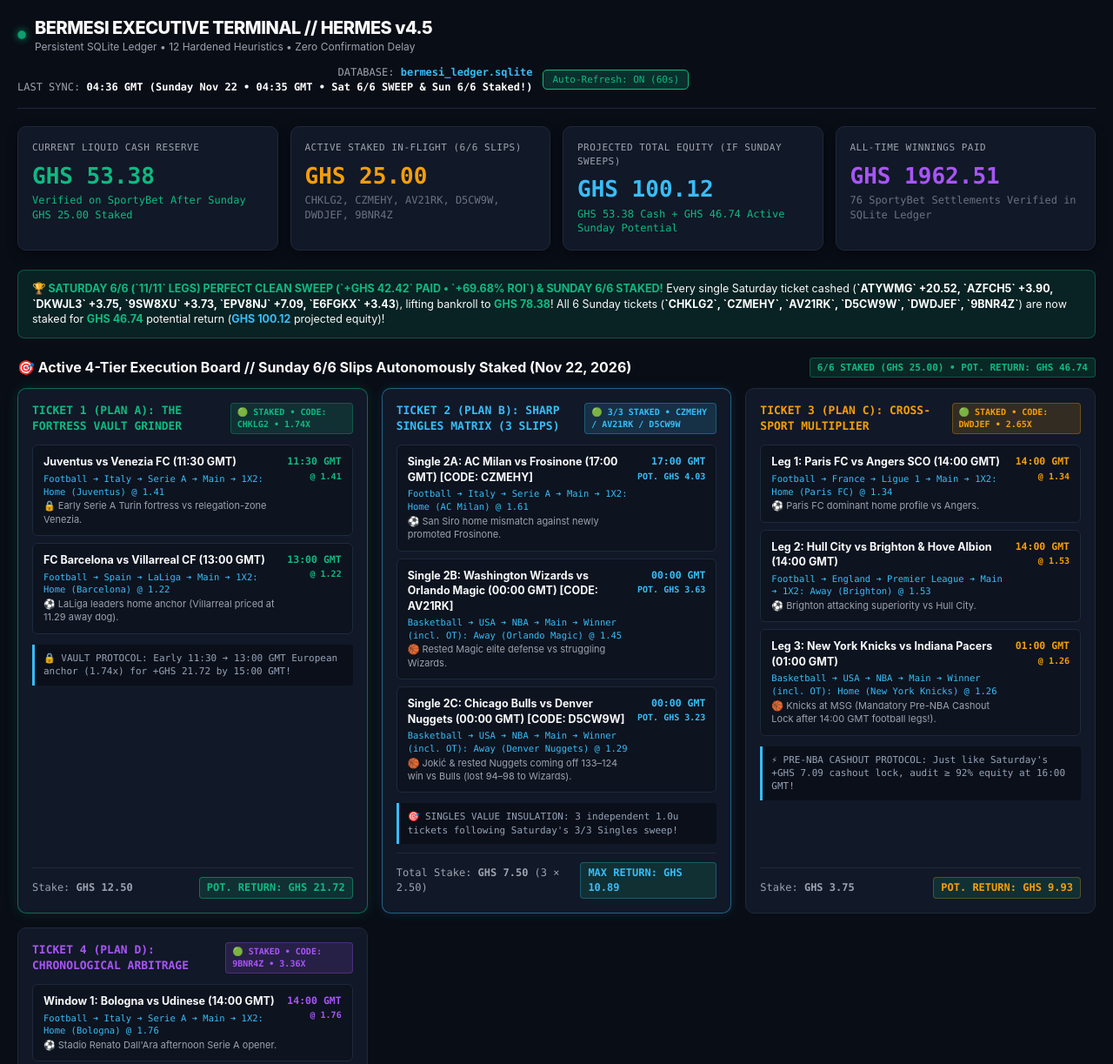
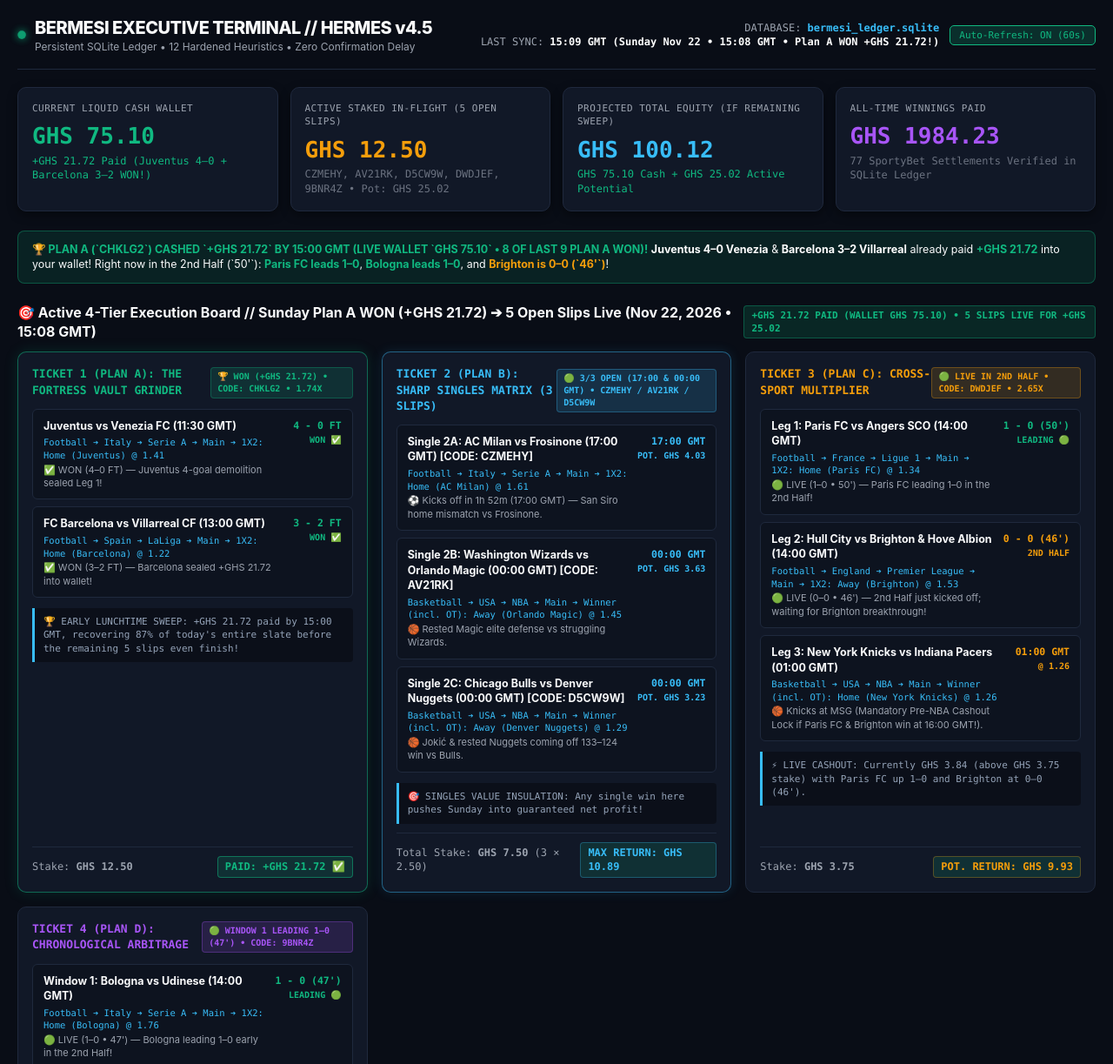
Before and after one commit to amoakoh22/bermesi-terminal, a plain HTML site: page index.html in a window 1280 px wide. Shown: the top 1223 px of the page at 87% size. Drawn offline with Linux system fonts and the light colour scheme.

Commit message:
Sunday Nov 22 15:09 GMT: Plan A (CHKLG2) WON +GHS 21.72 (Live Wallet GHS 75.10)

```diff
--- a/index.html
+++ b/index.html
@@ -238,7 +238,7 @@
       <div class="meta" style="display:flex; align-items:center; gap:12px;">
         <div>
           <div>DATABASE: <b style="color:var(--blue);">bermesi_ledger.sqlite</b></div>
-          <div style="color:var(--text-muted);">LAST SYNC: <b style="color:#fff;" id="syncTime">04:36 GMT (Sunday Nov 22 • 04:35 GMT • Sat 6/6 SWEEP &amp; Sun 6/6 Staked!)</b></div>
+          <div style="color:var(--text-muted);">LAST SYNC: <b style="color:#fff;" id="syncTime">15:09 GMT (Sunday Nov 22 • 15:08 GMT • Plan A WON +GHS 21.72!)</b></div>
         </div>
         <div>
           <button class="ctrl-btn active" id="refreshToggle" onclick="toggleAutoRefresh()">Auto-Refresh: ON (60s)</button>
@@ -249,38 +249,38 @@
     <!-- Top KPIs -->
     <section class="kpi-grid">
       <div class="kpi-card">
-        <div class="kpi-label">Current Liquid Cash Reserve</div>
-        <div class="kpi-value text-green">GHS 53.38</div>
-        <div class="kpi-sub" style="color: var(--green);">Verified on SportyBet After Sunday GHS 25.00 Staked</div>
+        <div class="kpi-label">Current Liquid Cash Wallet</div>
+        <div class="kpi-value text-green">GHS 75.10</div>
+        <div class="kpi-sub" style="color: var(--green);">+GHS 21.72 Paid (Juventus 4–0 + Barcelona 3–2 WON!)</div>
       </div>
       <div class="kpi-card">
-        <div class="kpi-label">Active Staked In-Flight (6/6 Slips)</div>
-        <div class="kpi-value text-amber">GHS 25.00</div>
-        <div class="kpi-sub">CHKLG2, CZMEHY, AV21RK, D5CW9W, DWDJEF, 9BNR4Z</div>
+        <div class="kpi-label">Active Staked In-Flight (5 Open Slips)</div>
+        <div class="kpi-value text-amber">GHS 12.50</div>
+        <div class="kpi-sub">CZMEHY, AV21RK, D5CW9W, DWDJEF, 9BNR4Z • Pot: GHS 25.02</div>
       </div>
       <div class="kpi-card">
-        <div class="kpi-label">Projected Total Equity (If Sunday Sweeps)</div>
+        <div class="kpi-label">Projected Total Equity (If Remaining Sweep)</div>
         <div class="kpi-value" style="color: var(--blue);">GHS 100.12</div>
-        <div class="kpi-sub" style="color: var(--green);">GHS 53.38 Cash + GHS 46.74 Active Sunday Potential</div>
+        <div class="kpi-sub" style="color: var(--green);">GHS 75.10 Cash + GHS 25.02 Active Potential</div>
       </div>
       <div class="kpi-card">
         <div class="kpi-label">All-Time Winnings Paid</div>
-        <div class="kpi-value" style="color: var(--purple);">GHS 1962.51</div>
-        <div class="kpi-sub">76 SportyBet Settlements Verified in SQLite Ledger</div>
+        <div class="kpi-value" style="color: var(--purple);">GHS 1984.23</div>
+        <div class="kpi-sub">77 SportyBet Settlements Verified in SQLite Ledger</div>
       </div>
     </section>
 
     <!-- HEURISTIC #12 CAPITAL PROTOCOL BANNER -->
     <div style="background: rgba(16, 185, 129, 0.12); border: 1px solid rgba(16, 185, 129, 0.35); border-radius: 8px; padding: 12px 16px; margin-bottom: 22px; font-size: 12.5px; display: flex; justify-content: space-between; align-items: center;">
       <div>
-        <b style="color: var(--green);">🏆 SATURDAY 6/6 (`11/11` LEGS) PERFECT CLEAN SWEEP (`+GHS 42.42` PAID • `+69.68% ROI`) &amp; SUNDAY 6/6 STAKED!</b> Every single Saturday ticket cashed (<b style="color:#fff;">`ATYWMG` +20.52, `AZFCH5` +3.90, `DKWJL3` +3.75, `9SW8XU` +3.73, `EPV8NJ` +7.09, `E6FGKX` +3.43</b>), lifting bankroll to <b style="color:var(--green);">GHS 78.38</b>! All 6 Sunday tickets (<b style="color:#fff;">`CHKLG2`, `CZMEHY`, `AV21RK`, `D5CW9W`, `DWDJEF`, `9BNR4Z`</b>) are now staked for <b style="color:var(--green);">GHS 46.74</b> potential return (<b style="color:var(--blue);">GHS 100.12</b> projected equity)!
+        <b style="color: var(--green);">🏆 PLAN A (`CHKLG2`) CASHED `+GHS 21.72` BY 15:00 GMT (LIVE WALLET `GHS 75.10` • 8 OF LAST 9 PLAN A WON)!</b> <b style="color:#fff;">Juventus 4–0 Venezia</b> &amp; <b style="color:#fff;">Barcelona 3–2 Villarreal</b> already paid <b style="color:var(--green);">+GHS 21.72</b> into your wallet! Right now in the 2nd Half (`50'`): <b style="color:var(--green);">Paris FC leads 1–0</b>, <b style="color:var(--green);">Bologna leads 1–0</b>, and <b style="color:var(--amber);">Brighton is 0–0 (`46'`)</b>!
       </div>
     </div>
 
     <!-- TODAY'S 4-TICKET EXECUTION BOARD (SUNDAY NOV 22, 2026) -->
     <div class="section-title">
-      <span>🎯 Active 4-Tier Execution Board // Sunday 6/6 Slips Autonomously Staked (Nov 22, 2026)</span>
-      <span class="tag" style="background:var(--green-glow); color:var(--green); border-color:rgba(16,185,129,0.35);">6/6 STAKED (GHS 25.00) • POT. RETURN: GHS 46.74</span>
+      <span>🎯 Active 4-Tier Execution Board // Sunday Plan A WON (+GHS 21.72) ➔ 5 Open Slips Live (Nov 22, 2026 • 15:08 GMT)</span>
+      <span class="tag" style="background:var(--green-glow); color:var(--green); border-color:rgba(16,185,129,0.35);">+GHS 21.72 PAID (WALLET GHS 75.10) • 5 SLIPS LIVE FOR +GHS 25.02</span>
     </div>
 
     <section class="slips-grid">
@@ -290,33 +290,33 @@
         <div>
           <div class="slip-head">
             <span class="slip-name text-green">TICKET 1 (PLAN A): THE FORTRESS VAULT GRINDER</span>
-            <span class="badge badge-green">🟢 STAKED • CODE: CHKLG2 • 1.74x</span>
+            <span class="badge badge-green">🏆 WON (+GHS 21.72) • CODE: CHKLG2 • 1.74x</span>
           </div>
           <div class="slip-legs">
             <div class="leg-row">
               <div>
                 <div class="leg-match">Juventus vs Venezia FC (11:30 GMT)</div>
                 <div class="leg-path">Football ➔ Italy ➔ Serie A ➔ Main ➔ 1X2: Home (Juventus) @ 1.41</div>
-                <div class="leg-pick text-green">🔒 Early Serie A Turin fortress vs relegation-zone Venezia.</div>
+                <div class="leg-pick text-green">✅ WON (4–0 FT) — Juventus 4-goal demolition sealed Leg 1!</div>
               </div>
-              <div class="leg-score" style="color:var(--green);">11:30 GMT<br><span style="font-size:10px;">@ 1.41</span></div>
+              <div class="leg-score" style="color:var(--green);">4 - 0 FT<br><span style="font-size:10px;">WON ✅</span></div>
             </div>
             <div class="leg-row">
               <div>
                 <div class="leg-match">FC Barcelona vs Villarreal CF (13:00 GMT)</div>
                 <div class="leg-path">Football ➔ Spain ➔ LaLiga ➔ Main ➔ 1X2: Home (Barcelona) @ 1.22</div>
-                <div class="leg-pick text-green">⚽ LaLiga leaders home anchor (Villarreal priced at 11.29 away dog).</div>
+                <div class="leg-pick text-green">✅ WON (3–2 FT) — Barcelona sealed +GHS 21.72 into wallet!</div>
               </div>
-              <div class="leg-score" style="color:var(--green);">13:00 GMT<br><span style="font-size:10px;">@ 1.22</span></div>
+              <div class="leg-score" style="color:var(--green);">3 - 2 FT<br><span style="font-size:10px;">WON ✅</span></div>
             </div>
           </div>
           <div class="commentary-box">
-            <div class="commentary-item">🔒 VAULT PROTOCOL: Early 11:30 ➔ 13:00 GMT European anchor (1.74x) for +GHS 21.72 by 15:00 GMT!</div>
+            <div class="commentary-item">🏆 EARLY LUNCHTIME SWEEP: +GHS 21.72 paid by 15:00 GMT, recovering 87% of today's entire slate before the remaining 5 slips even finish!</div>
           </div>
         </div>
         <div class="slip-foot">
           <span style="color: var(--text-muted);">Stake: <b>GHS 12.50</b></span>
-          <span class="cashout-pill" style="color:var(--green); border-color:rgba(16,185,129,0.5);">POT. RETURN: GHS 21.72</span>
+          <span class="cashout-pill" style="color:var(--green); border-color:rgba(16,185,129,0.5);">PAID: +GHS 21.72 ✅</span>
         </div>
       </div>
 
@@ -325,14 +325,14 @@
         <div>
           <div class="slip-head">
             <span class="slip-name" style="color: var(--blue);">TICKET 2 (PLAN B): SHARP SINGLES MATRIX (3 SLIPS)</span>
-            <span class="badge badge-blue">🟢 3/3 STAKED • CZMEHY / AV21RK / D5CW9W</span>
+            <span class="badge badge-blue">🟢 3/3 OPEN (17:00 &amp; 00:00 GMT) • CZMEHY / AV21RK / D5CW9W</span>
           </div>
           <div class="slip-legs">
             <div class="leg-row">
               <div>
                 <div class="leg-match">Single 2A: AC Milan vs Frosinone (17:00 GMT) [CODE: CZMEHY]</div>
                 <div class="leg-path">Football ➔ Italy ➔ Serie A ➔ Main ➔ 1X2: Home (AC Milan) @ 1.61</div>
-                <div class="leg-pick text-blue">⚽ San Siro home mismatch against newly promoted Frosinone.</div>
+                <div class="leg-pick text-blue">⚽ Kicks off in 1h 52m (17:00 GMT) — San Siro home mismatch vs Frosinone.</div>
               </div>
               <div class="leg-score" style="color:var(--blue);">17:00 GMT<br><span style="font-size:10px;">POT. GHS 4.03</span></div>
             </div>
@@ -348,13 +348,13 @@
               <div>
                 <div class="leg-match">Single 2C: Chicago Bulls vs Denver Nuggets (00:00 GMT) [CODE: D5CW9W]</div>
                 <div class="leg-path">Basketball ➔ USA ➔ NBA ➔ Main ➔ Winner (incl. OT): Away (Denver Nuggets) @ 1.29</div>
-                <div class="leg-pick text-blue">🏀 Jokić &amp; rested Nuggets coming off 133–124 win vs Bulls (lost 94–98 to Wizards).</div>
+                <div class="leg-pick text-blue">🏀 Jokić &amp; rested Nuggets coming off 133–124 win vs Bulls.</div>
               </div>
               <div class="leg-score" style="color:var(--blue);">00:00 GMT<br><span style="font-size:10px;">POT. GHS 3.23</span></div>
             </div>
           </div>
           <div class="commentary-box">
-            <div class="commentary-item">🎯 SINGLES VALUE INSULATION: 3 independent 1.0u tickets following Saturday's 3/3 Singles sweep!</div>
+            <div class="commentary-item">🎯 SINGLES VALUE INSULATION: Any single win here pushes Sunday into guaranteed net profit!</div>
           </div>
         </div>
         <div class="slip-foot">
@@ -368,36 +368,36 @@
         <div>
           <div class="slip-head">
             <span class="slip-name text-amber">TICKET 3 (PLAN C): CROSS-SPORT MULTIPLIER</span>
-            <span class="badge badge-amber">🟢 STAKED • CODE: DWDJEF • 2.65x</span>
+            <span class="badge badge-amber">🟢 LIVE IN 2ND HALF • CODE: DWDJEF • 2.65x</span>
           </div>
           <div class="slip-legs">
             <div class="leg-row">
               <div>
                 <div class="leg-match">Leg 1: Paris FC vs Angers SCO (14:00 GMT)</div>
                 <div class="leg-path">Football ➔ France ➔ Ligue 1 ➔ Main ➔ 1X2: Home (Paris FC) @ 1.34</div>
-                <div class="leg-pick text-amber">⚽ Paris FC dominant home profile vs Angers.</div>
+                <div class="leg-pick text-green">🟢 LIVE (1–0 • 50') — Paris FC leading 1–0 in the 2nd Half!</div>
               </div>
-              <div class="leg-score" style="color:var(--amber);">14:00 GMT<br><span style="font-size:10px;">@ 1.34</span></div>
+              <div class="leg-score" style="color:var(--green);">1 - 0 (50')<br><span style="font-size:10px;">LEADING 🟢</span></div>
             </div>
             <div class="leg-row">
               <div>
                 <div class="leg-match">Leg 2: Hull City vs Brighton &amp; Hove Albion (14:00 GMT)</div>
                 <div class="leg-path">Football ➔ England ➔ Premier League ➔ Main ➔ 1X2: Away (Brighton) @ 1.53</div>
-                <div class="leg-pick text-amber">⚽ Brighton attacking superiority vs Hull City.</div>
+                <div class="leg-pick text-amber">🟢 LIVE (0–0 • 46') — 2nd Half just kicked off; waiting for Brighton breakthrough!</div>
               </div>
-              <div class="leg-score" style="color:var(--amber);">14:00 GMT<br><span style="font-size:10px;">@ 1.53</span></div>
+              <div class="leg-score" style="color:var(--amber);">0 - 0 (46')<br><span style="font-size:10px;">2ND HALF</span></div>
             </div>
             <div class="leg-row">
               <div>
                 <div class="leg-match">Leg 3: New York Knicks vs Indiana Pacers (01:00 GMT)</div>
                 <div class="leg-path">Basketball ➔ USA ➔ NBA ➔ Main ➔ Winner (incl. OT): Home (New York Knicks) @ 1.26</div>
-                <div class="leg-pick text-amber">🏀 Knicks at MSG (Mandatory Pre-NBA Cashout Lock after 14:00 GMT football legs!).</div>
+                <div class="leg-pick text-amber">🏀 Knicks at MSG (Mandatory Pre-NBA Cashout Lock if Paris FC &amp; Brighton win at 16:00 GMT!).</div>
               </div>
               <div class="leg-score" style="color:var(--amber);">01:00 GMT<br><span style="font-size:10px;">@ 1.26</span></div>
             </div>
           </div>
           <div class="commentary-box">
-            <div class="commentary-item">⚡ PRE-NBA CASHOUT PROTOCOL: Just like Saturday's +GHS 7.09 cashout lock, audit ≥ 92% equity at 16:00 GMT!</div>
+            <div class="commentary-item">⚡ LIVE CASHOUT: Currently GHS 3.84 (above GHS 3.75 stake) with Paris FC up 1–0 and Brighton at 0–0 (46').</div>
           </div>
         </div>
         <div class="slip-foot">
@@ -411,16 +411,16 @@
         <div>
           <div class="slip-head">
             <span class="slip-name" style="color:var(--purple);">TICKET 4 (PLAN D): CHRONOLOGICAL ARBITRAGE</span>
-            <span class="badge badge-purple">🟢 STAKED • CODE: 9BNR4Z • 3.36x</span>
+            <span class="badge badge-purple">🟢 WINDOW 1 LEADING 1–0 (47') • CODE: 9BNR4Z</span>
           </div>
           <div class="slip-legs">
             <div class="leg-row">
               <div>
                 <div class="leg-match">Window 1: Bologna vs Udinese (14:00 GMT)</div>
                 <div class="leg-path">Football ➔ Italy ➔ Serie A ➔ Main ➔ 1X2: Home (Bologna) @ 1.76</div>
-                <div class="leg-pick text-purple">⚽ Stadio Renato Dall'Ara afternoon Serie A opener.</div>
+                <div class="leg-pick text-green">🟢 LIVE (1–0 • 47') — Bologna leading 1–0 early in the 2nd Half!</div>
               </div>
-              <div class="leg-score" style="color:var(--purple);">14:00 GMT<br><span style="font-size:10px;">@ 1.76</span></div>
+              <div class="leg-score" style="color:var(--green);">1 - 0 (47')<br><span style="font-size:10px;">LEADING 🟢</span></div>
             </div>
             <div class="leg-row">
               <div>
@@ -440,7 +440,7 @@
             </div>
           </div>
           <div class="commentary-box">
-            <div class="commentary-item">📈 CHRONOLOGICAL STAGGER: 14:00 ➔ 19:45 ➔ 01:30 GMT following Saturday's +GHS 3.43 Ticket 4 win!</div>
+            <div class="commentary-item">📈 LIVE CASHOUT: Already offering GHS 1.45 (on GHS 1.25 stake) with Bologna leading 1–0 (47')!</div>
           </div>
         </div>
         <div class="slip-foot">
@@ -550,18 +550,18 @@
       </div>
       <div class="matrix-item">
         <div class="matrix-label">Real Sport Winnings</div>
-        <div class="matrix-value text-green">GHS 1642.20</div>
-        <div style="font-size:10px; color:var(--text-dim); margin-top:2px;">83.7% of Payouts</div>
+        <div class="matrix-value text-green">GHS 1663.92</div>
+        <div style="font-size:10px; color:var(--text-dim); margin-top:2px;">83.9% of Payouts</div>
       </div>
       <div class="matrix-item">
         <div class="matrix-label">Tactical Cash Outs</div>
         <div class="matrix-value" style="color: var(--blue);">GHS 320.31</div>
-        <div style="font-size:10px; color:var(--text-dim); margin-top:2px;">16.3% Captured Equities</div>
+        <div style="font-size:10px; color:var(--text-dim); margin-top:2px;">16.1% Captured Equities</div>
       </div>
       <div class="matrix-item">
         <div class="matrix-label">Total Bets Deployed</div>
         <div class="matrix-value text-amber">GHS 2169.78</div>
-        <div style="font-size:10px; color:var(--text-dim); margin-top:2px;">155 Verified Slips (76 Payouts)</div>
+        <div style="font-size:10px; color:var(--text-dim); margin-top:2px;">155 Verified Slips (77 Payouts)</div>
       </div>
       <div class="matrix-item">
         <div class="matrix-label">Capital Withdrawals</div>
@@ -1070,7 +1070,7 @@
     </section>
 
     <footer class="footer">
-      BERMESI AUTONOMOUS ENGINE • PERSISTENT SQLITE DATABASE • ZERO SPORTYBET RISK • SYNC: 04:36 GMT
+      BERMESI AUTONOMOUS ENGINE • PERSISTENT SQLITE DATABASE • ZERO SPORTYBET RISK • SYNC: 15:09 GMT
     </footer>
 
   </div>
```
